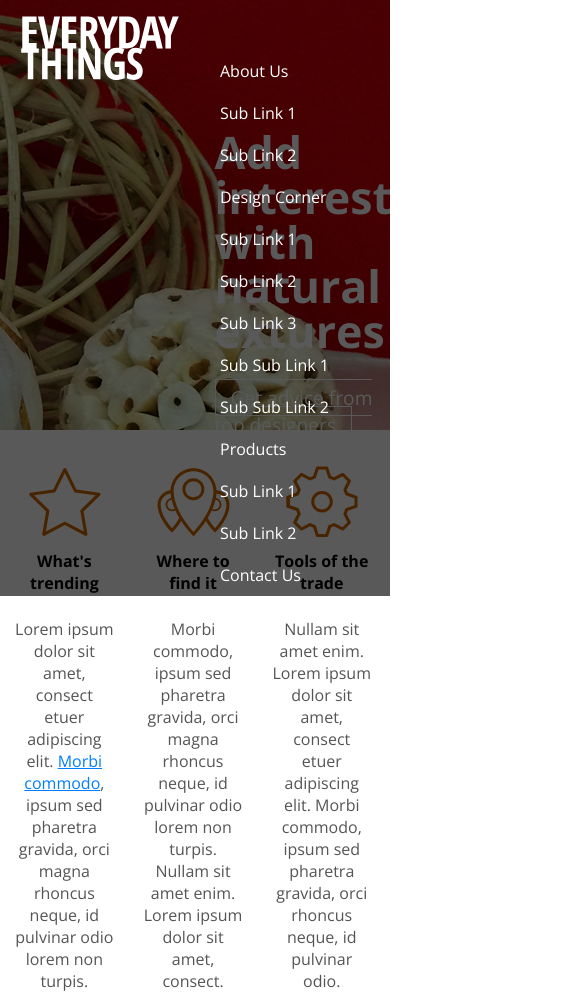
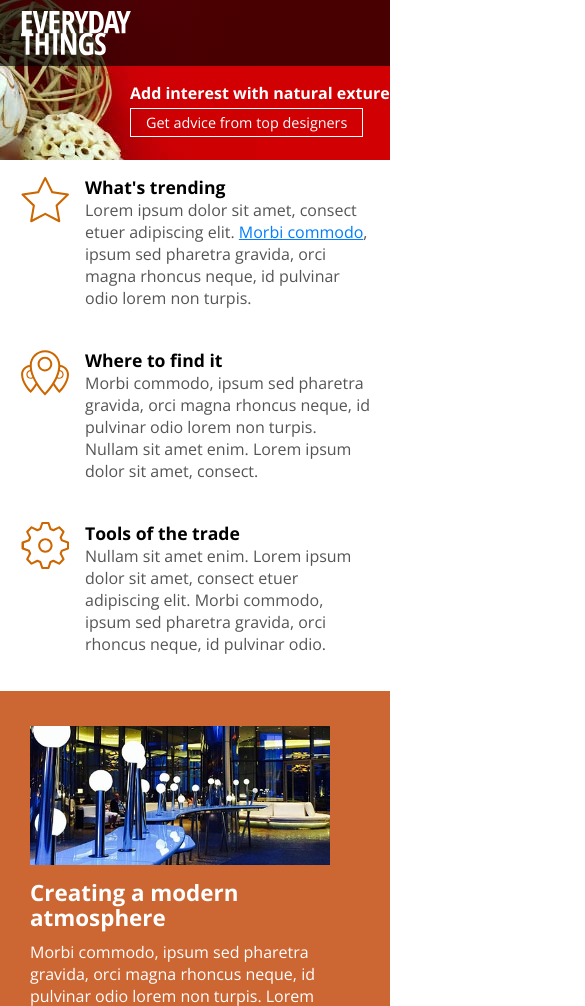
Before and after one commit to henrygustavo/responsivehtml, a plain HTML site: page index.html in a window 390 px wide. Shown: the top 1006 px of the page, 585 px wide, since content can reach past the window. Drawn offline with nearby package versions, Linux system fonts and the light colour scheme.

Commit message:
size according width

```diff
--- a/css/screen.css
+++ b/css/screen.css
@@ -266,14 +266,19 @@ section.how-to blockquote p.credit::before {
     top: -1px;
     left: 0;
 }
+
+
 /* navigation */
 
 nav {
-    background-color: rgba(0,0,0,.65);
+    background-color: rgba(0, 0, 0, .65);
     position: absolute;
-    top:0px;left: 0px;padding: 50px 0 0 0;
+    top: 0px;
+    left: 0px;
+    padding: 50px 0 0 0;
     width: 100%;
 }
+
 nav::after {
     content: '';
     display: block;
@@ -286,11 +291,11 @@ nav ul {
     padding: 0;
 }
 
-nav ul li:hover{
+nav ul li:hover {
     background-color: #2b0306;
 }
 
-nav ul li a{
+nav ul li a {
     display: inline-block;
     color: #fff;
     padding: 10px 20px;
@@ -302,19 +307,23 @@ nav ul li a{
 nav ul li a:visited {
     color: #fff;
 }
+
 nav ul li a:hover {
     background-color: #6d0911;
 }
 
+
 /* top-level */
 
-nav > ul{
+nav>ul {
     padding-left: 200px;
 }
 
-nav > ul >li {
- float :left;
+nav>ul>li {
+    float: left;
 }
+
+
 /*footer */
 
 footer {
@@ -339,3 +348,195 @@ footer a:visited {
 footer a:hover {
     color: #000;
 }
+
+
+/* media queries */
+
+@media screen and (max-width:1000px) {
+    h1 {
+        font-size: 2.4em;
+    }
+    /* header */
+    header div.hero {
+        left: 56%;
+    }
+    header div.hero h1 {
+        margin-bottom: 20px;
+    }
+    /* section atmosphere */
+    section.atmosphere article {
+        padding-left: 400px;
+        background-size: 375px auto;
+    }
+}
+
+@media screen and (max-width:825px) {
+    h1 {
+        font-size: 2.2em;
+    }
+    /* header */
+    header {
+        height: 300px;
+        background-image: url(../images/banner_825.jpg);
+    }
+    header div.hero {
+        top: 120px;
+        left: 48%;
+    }
+    /* section atm */
+    section.atmosphere article {
+        padding-left: 325px;
+        background-size: 300px auto;
+    }
+    /* sction - how to */
+    section.how-to blockquote p.quote {
+        font-size: 1.1em;
+        line-height: 1.2em;
+    }
+    section.how-to blockquote p.credit {
+        font-size: .8em;
+    }
+}
+
+@media screen and (max-width:760px) {
+    h1 {
+        font-size: 1.8em;
+    }
+    h2 {
+        font-size: 1.4em;
+    }
+    h3 {
+        font-size: 1.1em;
+    }
+    a.btn {
+        font-size: 1em;
+    }
+    /* header */
+    header a.logo {
+        width: 145px;
+        height: 60px;
+    }
+    header div.hero {
+        top: 140px;
+        left: 48%;
+    }
+    /*section Main */
+    section.main {
+        margin-top: 10px;
+        margin-bottom: 10px;
+    }
+    section.main aside div.content {
+        background-size: 55px 55px;
+        padding-top: 60px;
+    }
+    /* section - how to */
+    section.how-to aside div.content img {
+        width: 85%;
+    }
+    /*Navigation */
+    nav {
+        padding-top: 80px;
+    }
+    nav>ul {
+        padding-left: 10px;
+    }
+}
+
+@media screen and (max-width:625px) {
+    h1 {
+        font-size: 1em;
+    }
+    h3 {
+        margin-bottom: 0px;
+    }
+    a.btn {
+        font-size: .9em;
+    }
+    /* Header */
+    header {
+        height: 160px;
+        background-image: url(../images/banner_625.jpg);
+        background-position: left top;
+    }
+
+    header a.logo {
+        width: 100%;
+        height: 66px;
+        left: 0px;
+        top:0px;
+        background-color: rgb(0,0,0,.65);
+        background-size: 112px 46px;
+        background-position: 20px center;
+    }
+
+    header div.hero {
+        width: 300px;top:85px; left: 130px;
+    }
+
+    header div.hero h1 {
+        margin-bottom: 10px;
+    }
+
+    /*section -Main */
+
+    section.main aside {
+        width: 100%; float: none;text-align: left;
+    }
+
+    section.main aside div.content {
+        margin:8px 20px 8px 0;
+        padding: 5px 0px 10px 85px;
+        background-size: 50px 50px;
+        background-position: 20px 5px;
+    }
+
+    /* section atmosphere */
+
+    section.atmosphere article {
+        padding: 160px 20px 0px 0px; background-size: 300px auto;
+        min-height: initial;
+    }
+
+    /* section - how to */
+
+    section.how-to aside {
+        width: 100%; float: none; margin:0; position: relative;
+    }
+
+    section.how-to aside  div.content{
+       padding: 20px 20px 20px 150px;
+    }
+
+
+    section.how-to aside  div.content img{
+        display: inline-block;
+        width: 125px;
+        position: absolute;
+        top: 30px;
+        left: 0px;
+
+     }
+
+    section.how-to aside  div.content p{
+       font-size: .9em;
+     }
+
+     section.how-to blockquote{
+         margin:0 20px 0 40px;
+         width: 90%;
+         padding: 1px 0px 20px 0px;
+         position: relative;
+     }
+
+     section.how-to blockquote p.credit{
+         margin-bottom: 0;
+     }
+
+    /* Navigation */
+    nav {
+        position: static;
+        width: auto;
+        padding: 20px 15px;
+        background-color: #4b0a0c;
+    }
+}
```
